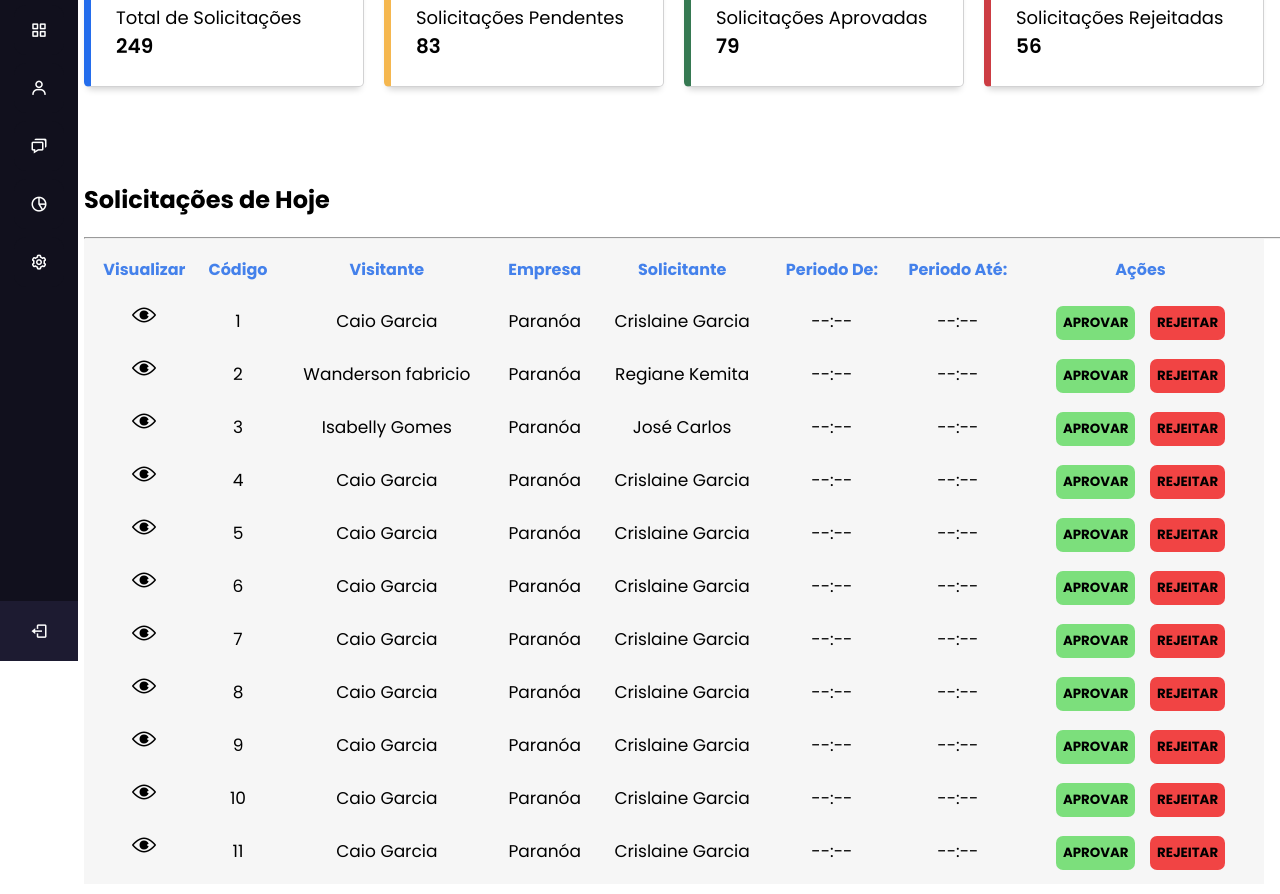
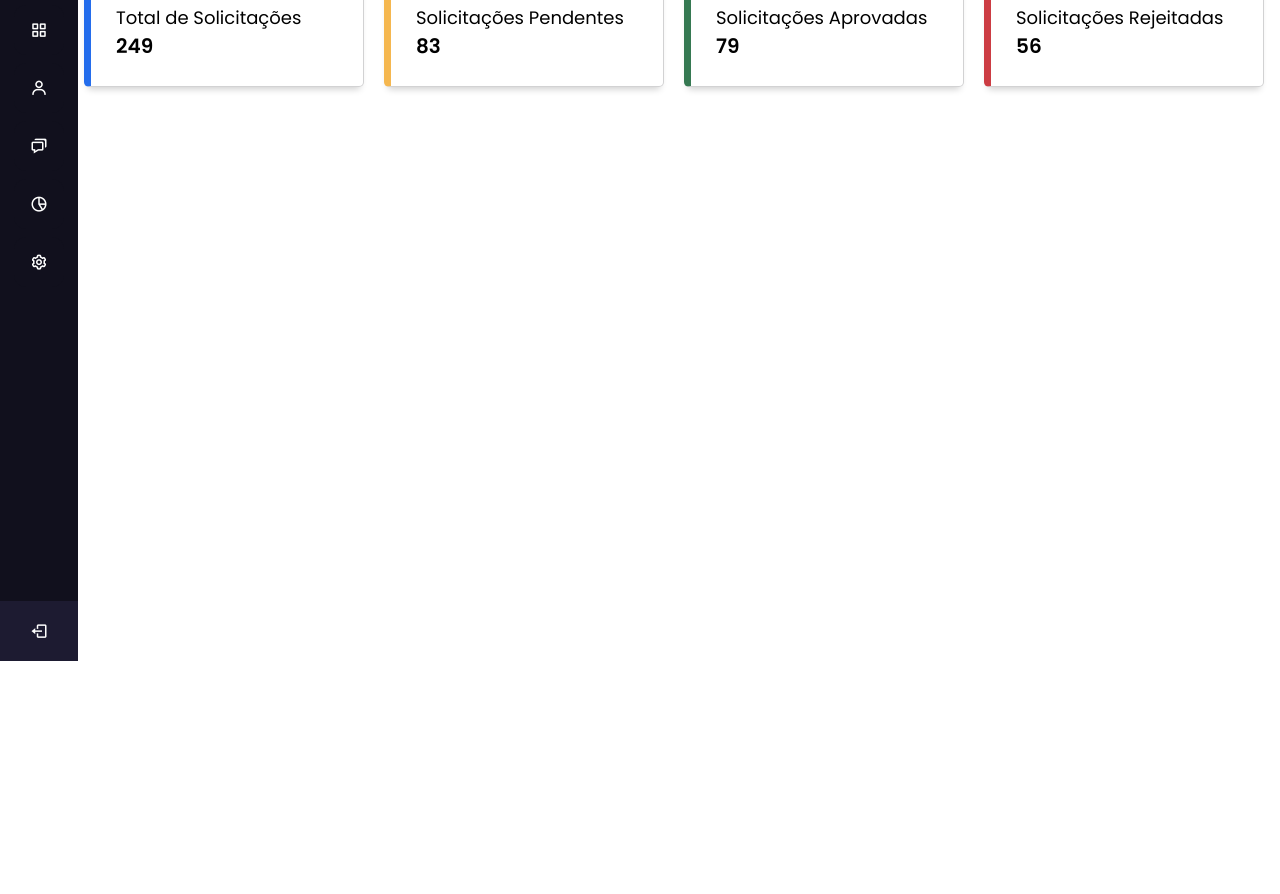
Before and after one commit to ka1quegs/SCV, a plain HTML site: page aprov-novo.html in a window 1280 px wide. Shown: the part 139-1033 px from the top of the page. After the commit the page ends 800 px from the top, so only its background shows below. Drawn offline with nearby package versions, Linux system fonts and the light colour scheme.

Commit message:
Update aprov-novo.html

```diff
--- a/aprov-novo.html
+++ b/aprov-novo.html
@@ -154,7 +154,9 @@
   <br><br><br>
         <div class="title">
             <i class="uil uil-clock"></i>
-    <h1 class="titulo">Solicitações de Hoje</h1>
+
+            <section id="sectionRegistro">
+   <!--<h1 class="titulo">Solicitações de Hoje</h1>
         </div>
       <hr>
       <table class="table">
@@ -170,7 +172,10 @@
                   <th>Ações</th>
               </tr>
           </thead>
-          <tbody id="tabela-func">
+
+
+
+            <tbody id="tabela-func">
               <tr>
                 <td> <a href="visualizar.html"><img class="img-table" src="Images/olho.png" alt=""></a></td>
                   <td>1</td>
@@ -186,139 +191,12 @@
 
                   </td>
               </tr>
-              <tr>
-                <td> <a href="#"><img class="img-table" src="Images/olho.png" alt=""></a></td>
-                  <td>2</td>
-                  <td>Wanderson fabricio</td>
-                  <td>Paranóa</td>
-                  <td>Regiane Kemita</td>
-                  <td>--:--</td>
-                  <td>--:--</td>
-                  <td>
-                    <button class="btn">APROVAR</button>
-                    <button class="btn2">REJEITAR</button>
-                  </td>
-              </tr>
-              <tr>
-                <td> <a href="#"><img class="img-table" src="Images/olho.png" alt=""></a></td>
-                  <td>3</td>
-                  <td>Isabelly Gomes</td>
-                  <td>Paranóa</td>
-                  <td>José Carlos</td>
-                  <td>--:--</td>
-                  <td>--:--</td>
-                  <td>
-                    <button class="btn">APROVAR</button>
-                    <button class="btn2">REJEITAR</button>
-                  </td>
-              </tr>
-              <tr>
-                <td> <a href="#"><img class="img-table" src="Images/olho.png" alt=""></a></td>
-                  <td>4</td>
-                  <td>Caio Garcia</td>
-                  <td>Paranóa</td>
-                  <td>Crislaine Garcia</td>
-                  <td>--:--</td>
-                  <td>--:--</td>
-                  <td>
-                    <button class="btn">APROVAR</button>
-                    <button class="btn2">REJEITAR</button>
-                  </td>
-              </tr>
-              <tr>
-                <td> <a href="#"><img class="img-table" src="Images/olho.png" alt=""></a></td>
-                  <td>5</td>
-                  <td>Caio Garcia</td>
-                  <td>Paranóa</td>
-                  <td>Crislaine Garcia</td>
-                  <td>--:--</td>
-                  <td>--:--</td>
-                  <td>
-                    <button class="btn">APROVAR</button>
-                    <button class="btn2">REJEITAR</button>
-                  </td>
-              </tr>
-              <tr>
-                <td> <a href="#"><img class="img-table" src="Images/olho.png" alt=""></a></td>
-                  <td>6</td>
-                  <td>Caio Garcia</td>
-                  <td>Paranóa</td>
-                  <td>Crislaine Garcia</td>
-                  <td>--:--</td>
-                  <td>--:--</td>
-                  <td>
-                    <button class="btn">APROVAR</button>
-                    <button class="btn2">REJEITAR</button>
-                  </td>
-              </tr>
-              <tr>
-                <td> <a href="#"><img class="img-table" src="Images/olho.png" alt=""></a></td>
-                  <td>7</td>
-                  <td>Caio Garcia</td>
-                  <td>Paranóa</td>
-                  <td>Crislaine Garcia</td>
-                  <td>--:--</td>
-                  <td>--:--</td>
-                  <td>
-                    <button class="btn">APROVAR</button>
-                    <button class="btn2">REJEITAR</button>
-                  </td>
-              </tr>
-              <tr>
-                <td> <a href="#"><img class="img-table" src="Images/olho.png" alt=""></a></td>
-                  <td>8</td>
-                  <td>Caio Garcia</td>
-                  <td>Paranóa</td>
-                  <td>Crislaine Garcia</td>
-                  <td>--:--</td>
-                  <td>--:--</td>
-                  <td>
-                    <button class="btn">APROVAR</button>
-                    <button class="btn2">REJEITAR</button>
-                  </td>
-              </tr>
-              <tr>
-                <td> <a href="#"><img class="img-table" src="Images/olho.png" alt=""></a></td>
-                  <td>9</td>
-                  <td>Caio Garcia</td>
-                  <td>Paranóa</td>
-                  <td>Crislaine Garcia</td>
-                  <td>--:--</td>
-                  <td>--:--</td>
-                  <td>
-                    <button class="btn">APROVAR</button>
-                    <button class="btn2">REJEITAR</button>
-                  </td>
-              </tr>
-              <tr>
-                <td> <a href="#"><img class="img-table" src="Images/olho.png" alt=""></a></td>
-                  <td>10</td>
-                  <td>Caio Garcia</td>
-                  <td>Paranóa</td>
-                  <td>Crislaine Garcia</td>
-                  <td>--:--</td>
-                  <td>--:--</td>
-                  <td>
-                    <button class="btn">APROVAR</button>
-                    <button class="btn2">REJEITAR</button>
-                  </td>
-              </tr>
-              <tr>
-                <td> <a href="#"><img class="img-table" src="Images/olho.png" alt=""></a></td>
-                  <td>11</td>
-                  <td>Caio Garcia</td>
-                  <td>Paranóa</td>
-                  <td>Crislaine Garcia</td>
-                  <td>--:--</td>
-                  <td>--:--</td>
-                  <td>
-                    <button class="btn">APROVAR</button>
-                    <button class="btn2">REJEITAR</button>
-                  </td>
-              </tr>
+
           </tbody>
       </thead>
   </div>
+          </section>-->
 
+<script type="module" src="firebase/aprovacao.js"></script>
 </body>
 </html>
```
